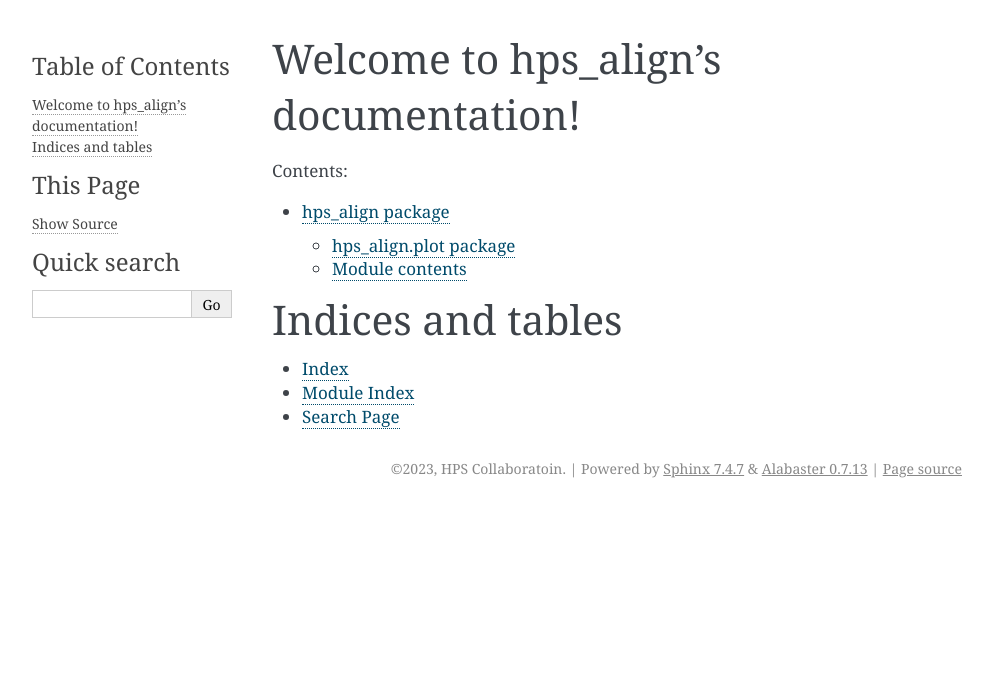
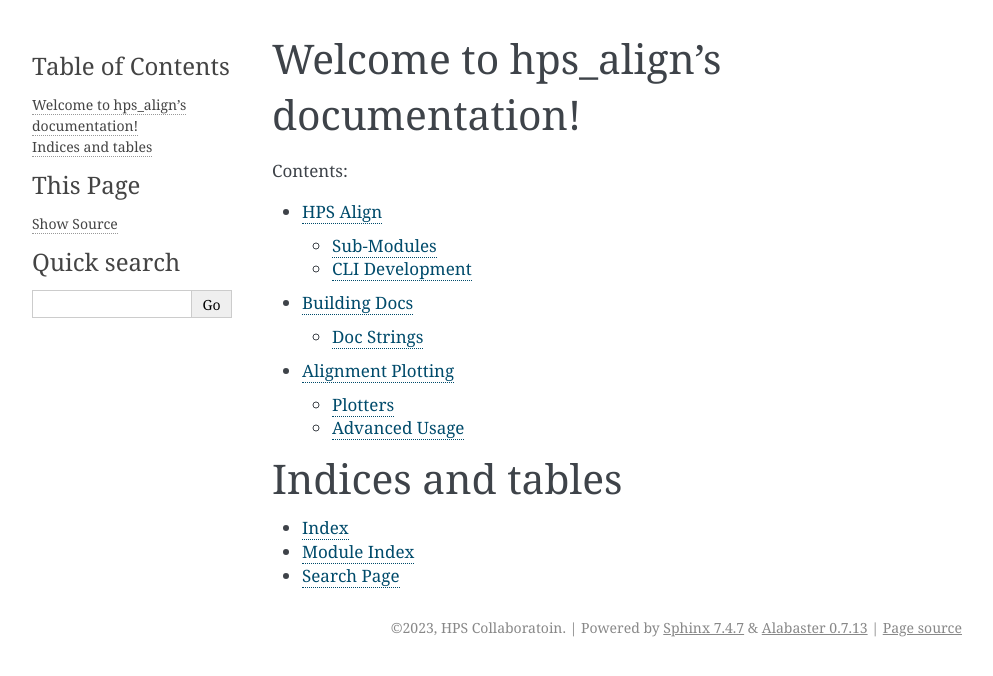
Before and after one commit to JeffersonLab/hps-align, a Sphinx documentation site: the page built from docs/index.rst, in a window 1280 px wide. Shown: the top 676 px of the page, without its empty margins (148-1141 px from the left). Built offline with Sphinx 7.4.7, drawn with Linux system fonts in a browser that asks for light colours.

```diff
--- a/docs/conf.py
+++ b/docs/conf.py
@@ -36,4 +36,4 @@ exclude_patterns = ['_build', 'Thumbs.db', '.DS_Store']
 # https://www.sphinx-doc.org/en/master/usage/configuration.html#options-for-html-output
 
 html_theme = 'alabaster'
-html_static_path = ['_static']
+html_static_path = []
--- a/docs/hps_align.plot.rst
+++ b/docs/hps_align.plot.rst
@@ -1,7 +1,8 @@
-hps_align.plot package
-======================
+Alignment Plotting
+==================
 
 .. automodule:: hps_align.plot
+   :exclude-members: PlotOpt
    :members:
    :undoc-members:
    :show-inheritance:
--- a/docs/hps_align.rst
+++ b/docs/hps_align.rst
@@ -1,15 +1,20 @@
-hps_align package
-=================
+HPS Align
+=========
+
+.. automodule:: hps_align.__main__
+
+Sub-Modules
+-----------
 
 .. toctree::
-   :maxdepth: 4
+   :maxdepth: 2
 
    hps_align.plot
 
-Module contents
+CLI Development
 ---------------
 
-.. automodule:: hps_align
+.. automodule:: hps_align._cli
    :members:
    :undoc-members:
    :show-inheritance:
--- a/docs/index.rst
+++ b/docs/index.rst
@@ -11,6 +11,8 @@ Welcome to hps_align's documentation!
    :caption: Contents:
 
    hps_align
+   build_docs
+   hps_align.plot
 
 Indices and tables
 ==================
```
Also changed, not shown: other parts of docs/hps_align.plot.rst (+1 -1 lines), docs/build_docs.rst (added, +21 -0 lines), docs/plot_res_and_kinks.rst (deleted, +0 -7 lines), 5 other files.
